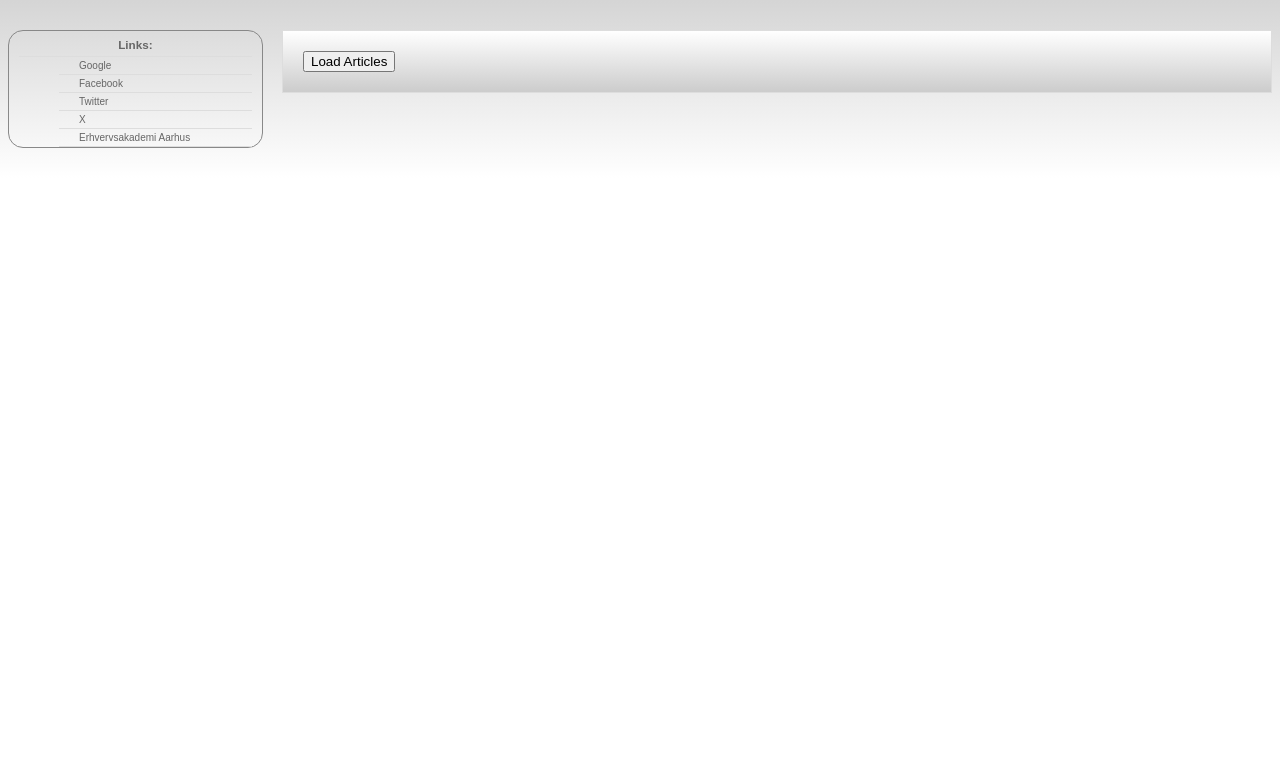
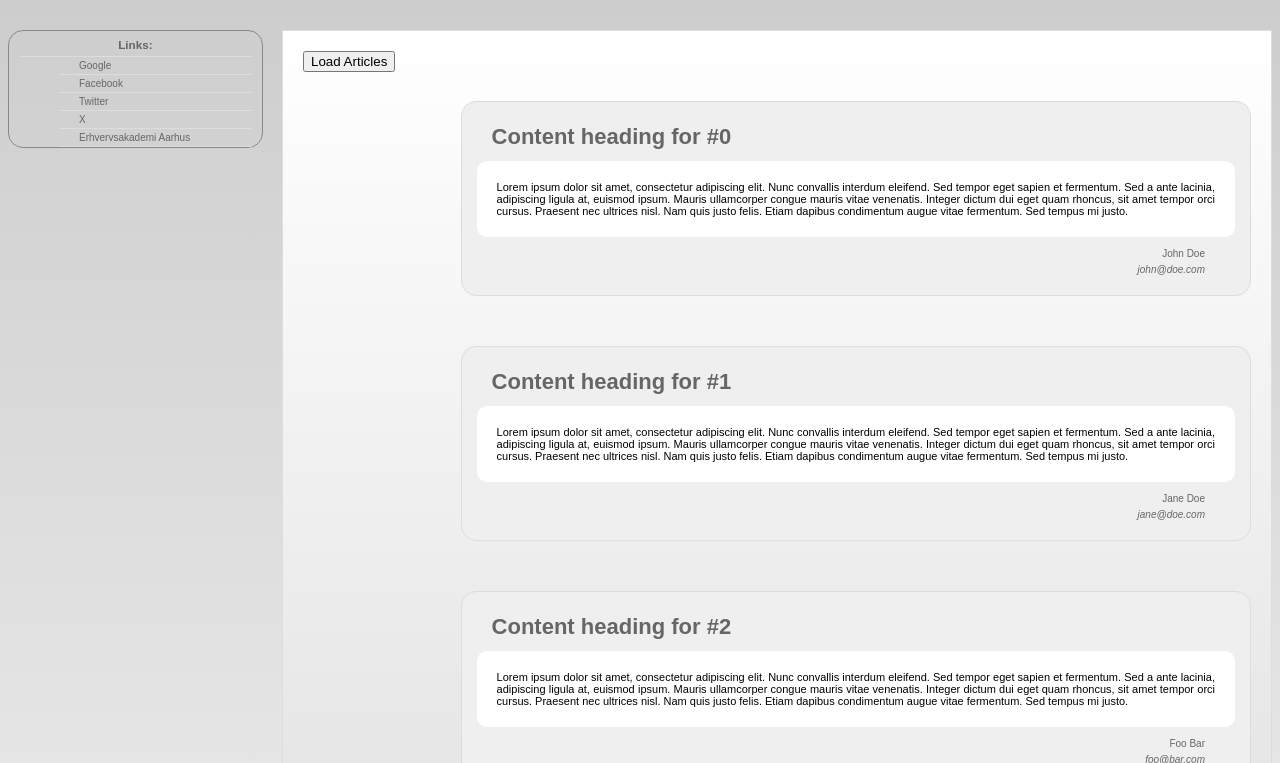
Before and after one commit to spngsbrg/ITA-E25a, a plain HTML site: page modul-03/index.html in a window 1280 px wide. Both pictures are taken after a click on the button "Load Articles". Shown: the part 37-800 px from the top of the page. Drawn offline with Linux system fonts and the light colour scheme.

Commit message:
Fully ready for teaching

```diff
--- a/modul-03/Scripts/jsonLoadScript.js
+++ b/modul-03/Scripts/jsonLoadScript.js
@@ -4,13 +4,12 @@ function init() {
   fetchData("Data/data.json").then((data) => {
     console.log(data);
 
-    data.forEach(addArticleToPage, mainContentArea);
+    addArticlesToPage(data, mainContentArea);
   });
 }
 
-function addArticleToPage(article, parrentElement) {
-  let contentToInsert = "";
-
+function addArticlesToPage(articles, parrentElement) {
+  articles.forEach((article) => {
     let articleToInsert =
       "<div id='" +
       article.id +
@@ -19,18 +18,18 @@ function addArticleToPage(article, parrentElement) {
       article.heading +
       "</h1>" +
       "<p class='inner-content'>" +
-    contentToInsert +
+      article.content +
       "</p>" +
-    //authorElementToInsert
-    "<p class='author'<strong>" +
+      "<p class='author'>" +
       article.author +
-    "</strong></p>" +
+      "</p>" +
       "<p class='contact'>" +
       article.email +
       "</p>" +
       "</div>";
 
     parrentElement.innerHTML = parrentElement.innerHTML + articleToInsert;
+  });
 }
 
 //Magi - det taler vi om senere!!
--- a/modul-03/index.html
+++ b/modul-03/index.html
@@ -6,12 +6,12 @@
     <link href="Styles/styles.css" media="screen" rel="stylesheet" />
     <script src="Scripts/jsonLoadScript.js"></script>
   </head>
-  <body onload="init()">
+  <body>
     <div>
       <h1>DOM-manipulation</h1>
     </div>
     <div id="main-content-area">
-      <button id="loadBtn" onclick="init">Load Articles</button>
+      <button id="loadBtn" onclick="init()">Load Articles</button>
     </div>
 
     <div id="sidebar">
```
Lines whose indentation alone changed are shown as unchanged.
